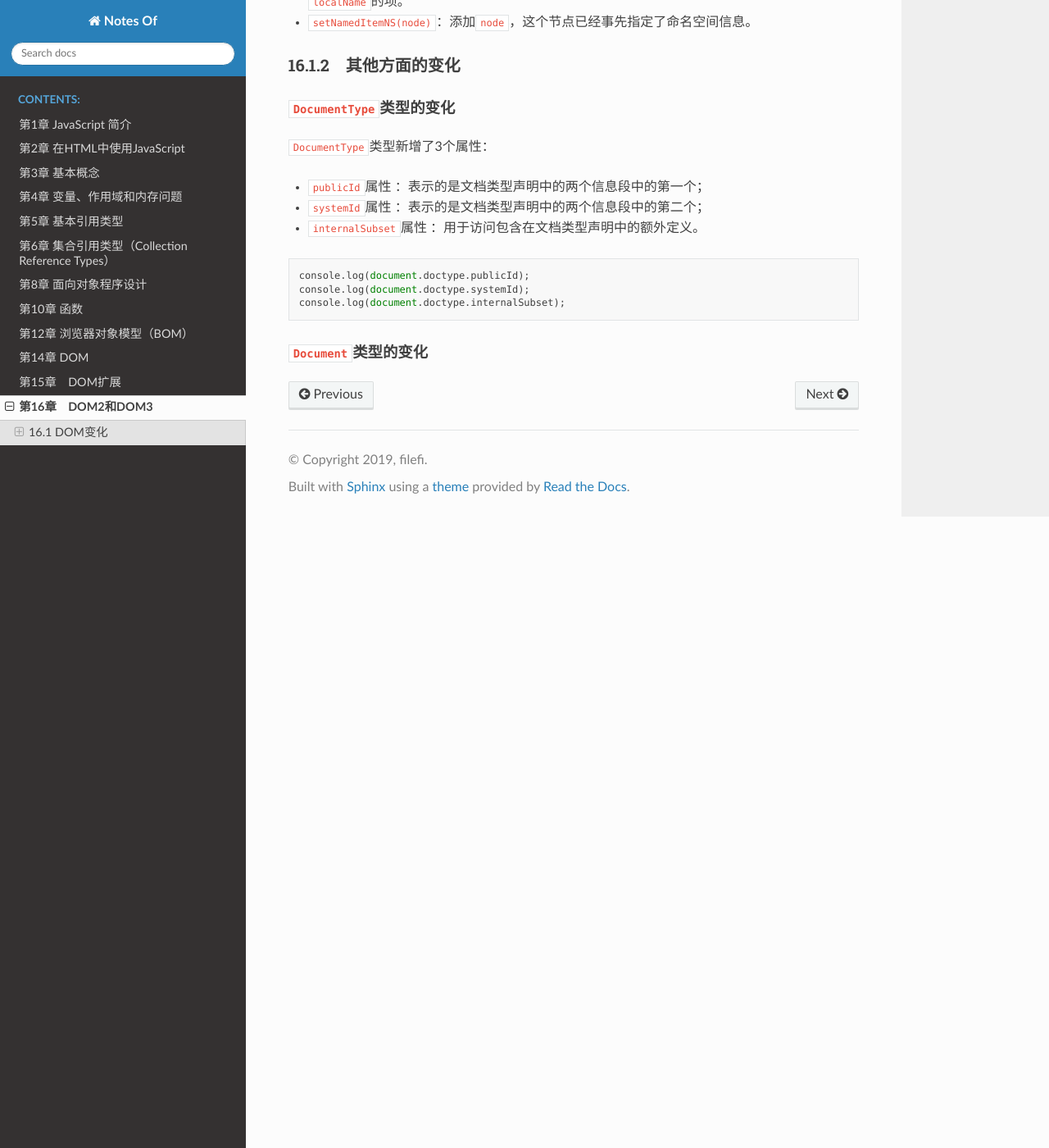
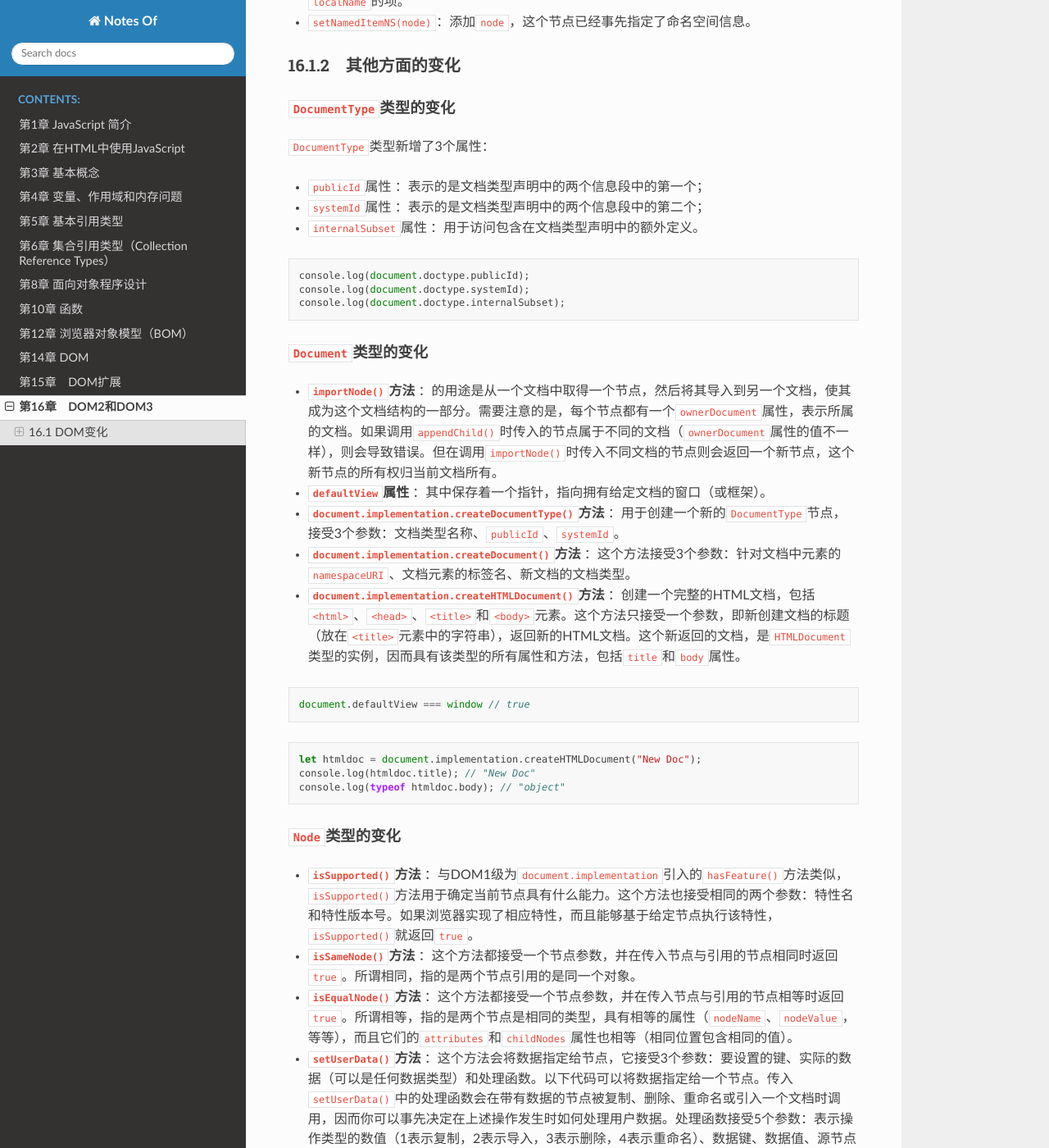
Before and after one commit to filefi/NotesOfProfessional-JavaScript-for-Web-Developers, a Sphinx documentation site: the page built from source/Chapter16-DOM_Levels_2_and_3.md, in a window 1280 px wide and 1400 px high, scrolled down 2178 px. Shown: the whole window at 82% size. Built offline with Sphinx 7.4.7 and the Read the Docs theme 2.0.0, drawn with Linux system fonts in a browser that asks for light colours; some of the changed text lies outside the part shown.

````diff
--- a/source/Chapter16-DOM_Levels_2_and_3.md
+++ b/source/Chapter16-DOM_Levels_2_and_3.md
@@ -44,7 +44,7 @@ DOM2级中的`Document`类型也发生了变化，包含了下列与命名空间
 
 ####  `Element`类型的变化
 
-DOM2级核心”中有关`Element`的变化，主要涉及操作特性。新增的方法如下。
+DOM2级核心”中有关`Element`的变化，主要涉及操作特性。新增的方法如下：
 
 - `getAttributeNS(namespaceURI,localName)`：取得属于命名空间`namespaceURI`且名为`localName`的特性。
 - `getAttributeNodeNS(namespaceURI,localName)`：取得属于命名空间`namespaceURI`且名为`localName`的特性节点。
@@ -81,3 +81,68 @@ console.log(document.doctype.internalSubset);
 ```
 
 #### `Document`类型的变化
+
+- **`importNode()`方法** ：的用途是从一个文档中取得一个节点，然后将其导入到另一个文档，使其成为这个文档结构的一部分。需要注意的是，每个节点都有一个`ownerDocument`属性，表示所属的文档。如果调用`appendChild()`时传入的节点属于不同的文档（`ownerDocument`属性的值不一样），则会导致错误。但在调用`importNode()`时传入不同文档的节点则会返回一个新节点，这个新节点的所有权归当前文档所有。
+- **`defaultView`属性** ：其中保存着一个指针，指向拥有给定文档的窗口（或框架）。
+- **`document.implementation.createDocumentType()`方法** ：用于创建一个新的`DocumentType`节点，接受3个参数：文档类型名称、`publicId`、`systemId`。
+- **`document.implementation.createDocument()`方法** ：这个方法接受3个参数：针对文档中元素的`namespaceURI`、文档元素的标签名、新文档的文档类型。
+- **`document.implementation.createHTMLDocument()`方法** ：创建一个完整的HTML文档，包括`<html>`、`<head>`、`<title>`和`<body>`元素。这个方法只接受一个参数，即新创建文档的标题（放在`<title>`元素中的字符串），返回新的HTML文档。这个新返回的文档，是`HTMLDocument`类型的实例，因而具有该类型的所有属性和方法，包括`title`和`body`属性。
+
+```js
+document.defaultView === window // true
+```
+
+```js
+let htmldoc = document.implementation.createHTMLDocument("New Doc");
+console.log(htmldoc.title); // "New Doc"
+console.log(typeof htmldoc.body); // "object"
+```
+
+#### `Node`类型的变化
+
+- **`isSupported()`方法** ：与DOM1级为`document.implementation`引入的`hasFeature()`方法类似，`isSupported()`方法用于确定当前节点具有什么能力。这个方法也接受相同的两个参数：特性名和特性版本号。如果浏览器实现了相应特性，而且能够基于给定节点执行该特性，`isSupported()`就返回`true`。
+
+- **`isSameNode()`方法** ：这个方法都接受一个节点参数，并在传入节点与引用的节点相同时返回`true`。所谓相同，指的是两个节点引用的是同一个对象。
+- **`isEqualNode()`方法** ：这个方法都接受一个节点参数，并在传入节点与引用的节点相等时返回`true`。所谓相等，指的是两个节点是相同的类型，具有相等的属性（`nodeName`、`nodeValue`，等等），而且它们的`attributes`和`childNodes`属性也相等（相同位置包含相同的值）。
+- **`setUserData()`方法** ：这个方法会将数据指定给节点，它接受3个参数：要设置的键、实际的数据（可以是任何数据类型）和处理函数。以下代码可以将数据指定给一个节点。传入`setUserData()`中的处理函数会在带有数据的节点被复制、删除、重命名或引入一个文档时调用，因而你可以事先决定在上述操作发生时如何处理用户数据。处理函数接受5个参数：表示操作类型的数值（1表示复制，2表示导入，3表示删除，4表示重命名）、数据键、数据值、源节点和目标节点。在删除节点时，源节点是`null`；除在复制节点时，目标节点均为`null`。
+- **`getUserData()`方法** ：使用`getUserData()`并传入相同的键，就可以取得`setUserData()`方法设置的数据。
+
+```js
+let div1 = document.createElement("div");
+div1.setAttribute("class", "box");
+
+let div2 = document.createElement("div");
+div2.setAttribute("class", "box");
+
+console.log(div1.isSameNode(div1)); // true
+console.log(div1.isEqualNode(div2)); // true
+console.log(div1.isSameNode(div2)); // false
+```
+
+```js
+// 将数据指定给一个节点
+document.body.setUserData("name", "Nicholas", function() {});
+
+// 使用getUserData()并传入相同的键，就可以取得该数据
+let value = document.body.getUserData("name");
+
+
+let div = document.createElement("div");
+div.setUserData("name", "Nicholas", function(operation, key, value, src, dest) {
+if (operation == 1) {
+dest.setUserData(key, value, function() {}); }
+});
+let newDiv = div.cloneNode(true);
+console.log(newDiv.getUserData("name")); // "Nicholas"
+```
+
+#### iframes的变化
+
+- **`contentDocument`属性** ：这个属性包含一个指针，指向表示框架内容的文档对象。
+
+```js
+let iframe = document.getElementById("myIframe");
+let iframeDoc = iframe.contentDocument;
+```
+
+由于`contentDocument`属性是`Document`类型的实例，因此可以像使用其他HTML文档一样使用它，包括所有属性和方法。
````
